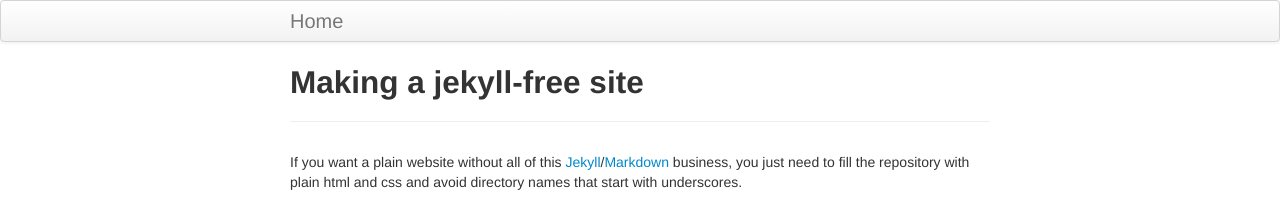
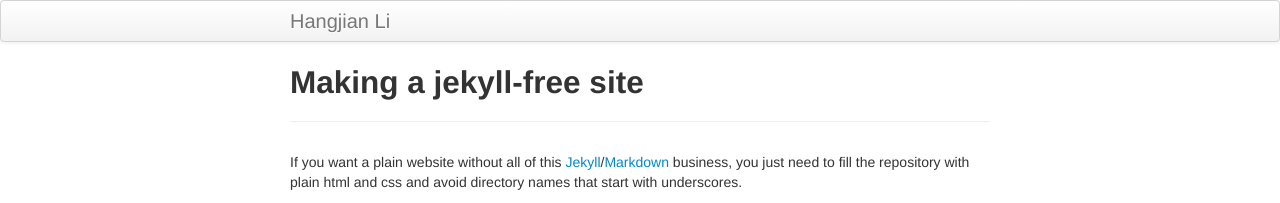
Before and after one commit to hangjianli/hangjianli.github.io, a Jekyll site: the page built from pages/nojekyll.md, in a window 1280 px wide. Shown: the top 203 px of the page. Built offline with Jekyll 4.4.1, drawn with Linux system fonts in a browser that asks for light colours.

Commit message:
Update _config.yml

```diff
--- a/_config.yml
+++ b/_config.yml
@@ -4,9 +4,9 @@ exclude: [".rvmrc", ".rbenv-version", "README.md", "Rakefile", "changelog.md", "
 highlighter: rouge
 
 
-title : Home
+title : Hangjian Li
 author :
-  name : Hangjian Li
+  name : About
   email : lihangjian123@ucla.edu
   github : hangjianli
   twitter : Hangjian Li
```
